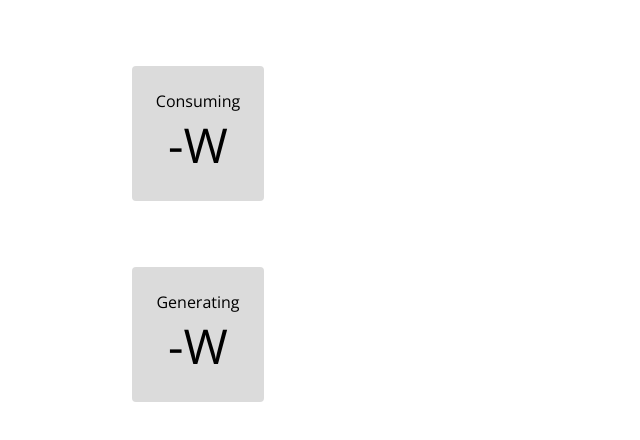
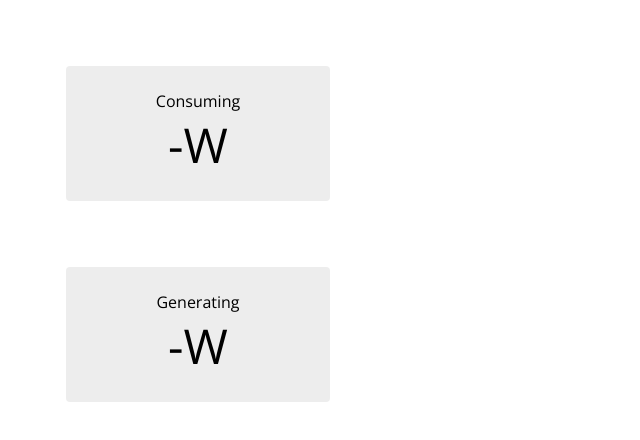
Before and after one commit to rogierslag/p1-ws, a website: page index.html in a window 1280 px wide. Shown: the part 64-504 px from the top of the page, without its empty margins (0-640 px from the left). Drawn offline with nearby package versions, Linux system fonts and the light colour scheme.

Commit message:
Add background

```diff
--- a/index.html
+++ b/index.html
@@ -84,9 +84,10 @@
 				flex-direction: column;
 				align-items: center;
 				margin-bottom: 18px;
-				background-color: #DBDBDB;
+				background-color: #EDEDED;
 				padding: 24px;
 				border-radius: 4px;
+				min-width: 60%;
 			}
 
 			.header {
```
